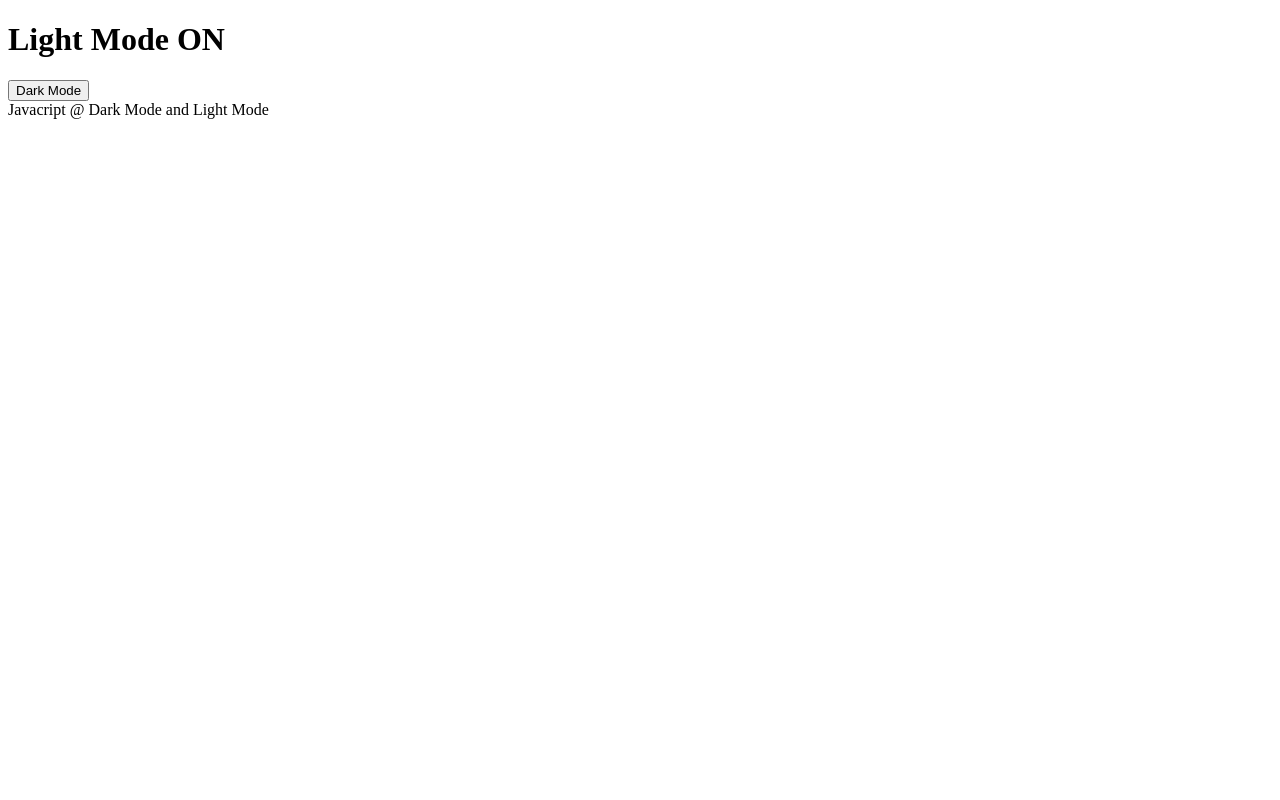
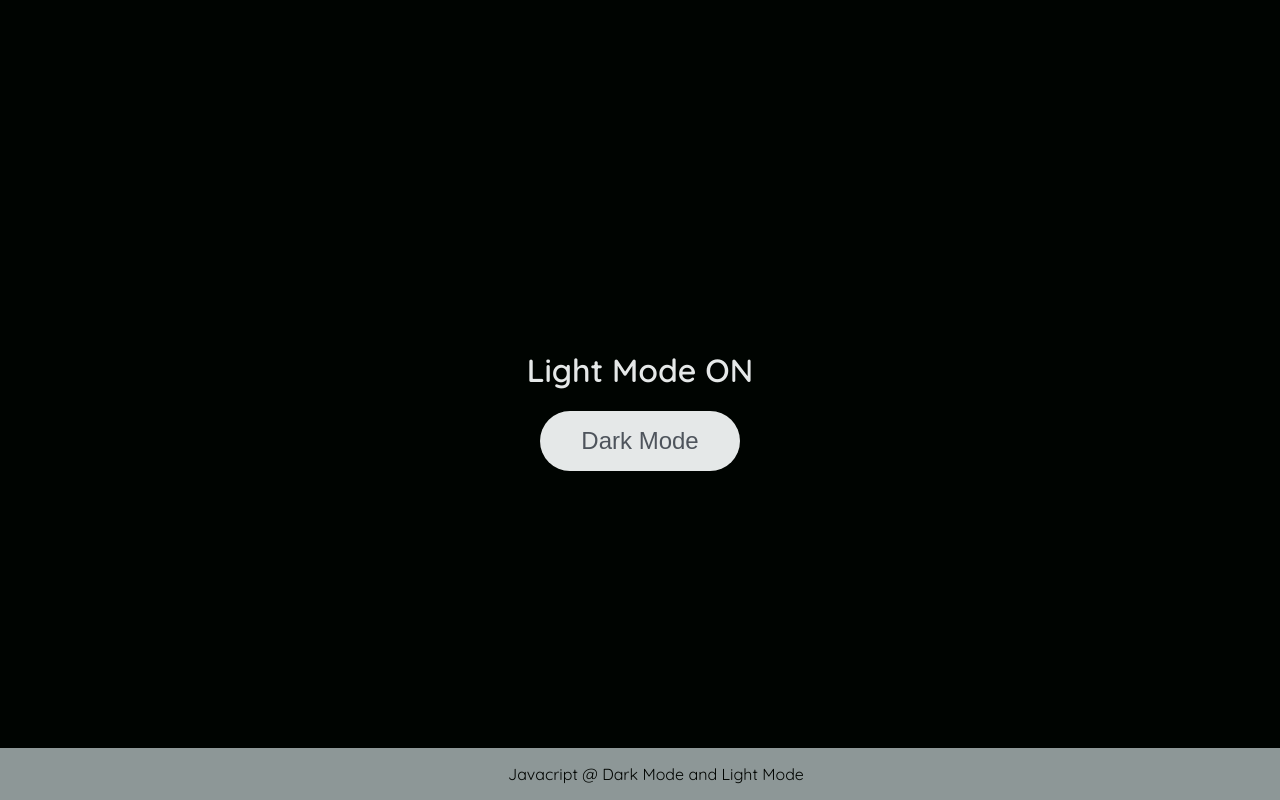
Before and after one commit to Ednavan/lightMode-darkMode, a plain HTML site: page index.html in a window 1280 px wide. Both pictures are taken after a click on the button "Dark Mode". Drawn offline with Linux system fonts and the light colour scheme.

Commit message:
screen effect

```diff
--- a/assets/js/scripts.js
+++ b/assets/js/scripts.js
@@ -1,9 +1,19 @@
 
 function changeMode(){
-    console.log('clicou')
+    changeClasses();
+}
+
+function changeClasses(){
+    btn.classList.toggle('dark-mode');
+    h1.classList.toggle('dark-mode');
+    body.classList.toggle('dark-mode');
+    footer.classList.toggle('dark-mode');
 }
 
 const btn = document.getElementById('mode-selector');
+const h1 = document.getElementById('page-title');
+const body = document.getElementsByTagName('body')[0]; //Estou pegando pela própria tag no caso body
+const footer = document.getElementsByTagName('footer')[0];
 
 /**@param btn  selection element to checking */
 console.log(btn);
--- a/index.html
+++ b/index.html
@@ -4,6 +4,7 @@
     <meta charset="UTF-8">
     <meta http-equiv="X-UA-Compatible" content="IE=edge">
     <meta name="viewport" content="width=device-width, initial-scale=1.0">
+    <link rel="stylesheet" href="assets/css/styles.css">
     <title>Dark mode and Light Mode</title>
 </head>
 <body>
```
